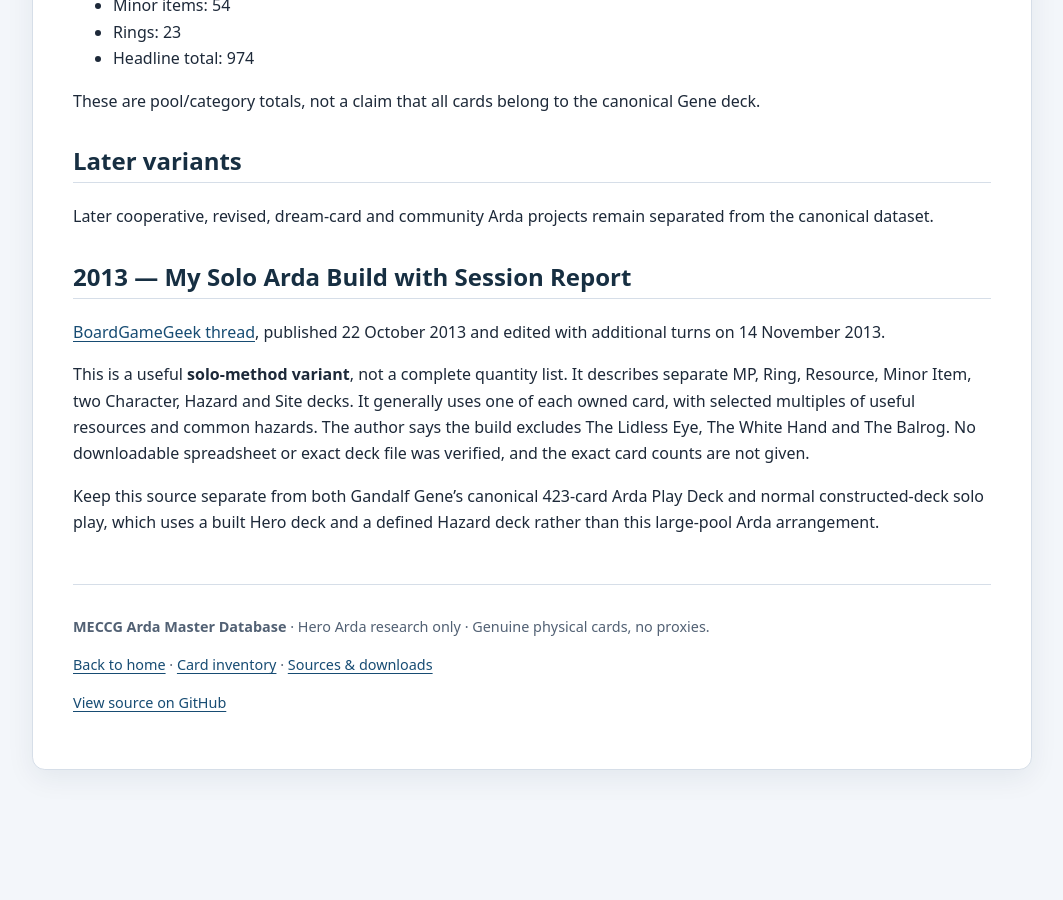
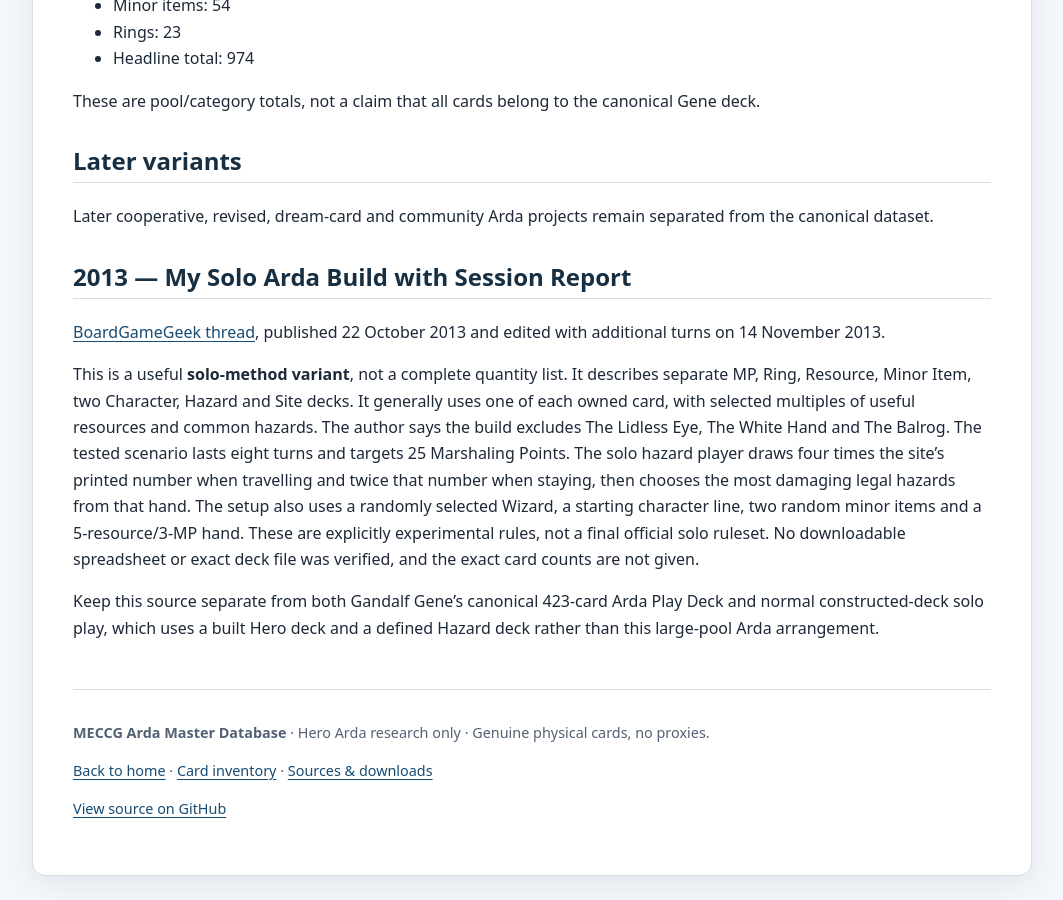
Before and after one commit to JamSpot/meccg-arda-master-database, a Jekyll site: the page built from docs/comparison-lists.md, in a window 1280 px wide and 900 px high, scrolled down 1380 px. Shown: the whole window, without its empty margins (108-1171 px from the left). Built offline with Jekyll 4.4.1, drawn with Linux system fonts in a browser that asks for light colours; our own code applies the rules of GitHub Pages for plain Markdown files; before the commit the page ends 2174 px from its top, so only the background shows below that.

Commit message:
Record 2013 solo Arda variant's setup and challenge rules

```diff
--- a/docs/comparison-lists.md
+++ b/docs/comparison-lists.md
@@ -46,6 +46,6 @@ Later cooperative, revised, dream-card and community Arda projects remain separa
 ## 2013 — My Solo Arda Build with Session Report
 [BoardGameGeek thread](https://boardgamegeek.com/thread/1058232/my-solo-arda-build-with-session-report), published 22 October 2013 and edited with additional turns on 14 November 2013.
 
-This is a useful **solo-method variant**, not a complete quantity list. It describes separate MP, Ring, Resource, Minor Item, two Character, Hazard and Site decks. It generally uses one of each owned card, with selected multiples of useful resources and common hazards. The author says the build excludes The Lidless Eye, The White Hand and The Balrog. No downloadable spreadsheet or exact deck file was verified, and the exact card counts are not given.
+This is a useful **solo-method variant**, not a complete quantity list. It describes separate MP, Ring, Resource, Minor Item, two Character, Hazard and Site decks. It generally uses one of each owned card, with selected multiples of useful resources and common hazards. The author says the build excludes The Lidless Eye, The White Hand and The Balrog. The tested scenario lasts eight turns and targets 25 Marshaling Points. The solo hazard player draws four times the site's printed number when travelling and twice that number when staying, then chooses the most damaging legal hazards from that hand. The setup also uses a randomly selected Wizard, a starting character line, two random minor items and a 5-resource/3-MP hand. These are explicitly experimental rules, not a final official solo ruleset. No downloadable spreadsheet or exact deck file was verified, and the exact card counts are not given.
 
 Keep this source separate from both Gandalf Gene's canonical 423-card Arda Play Deck and normal constructed-deck solo play, which uses a built Hero deck and a defined Hazard deck rather than this large-pool Arda arrangement.
```
